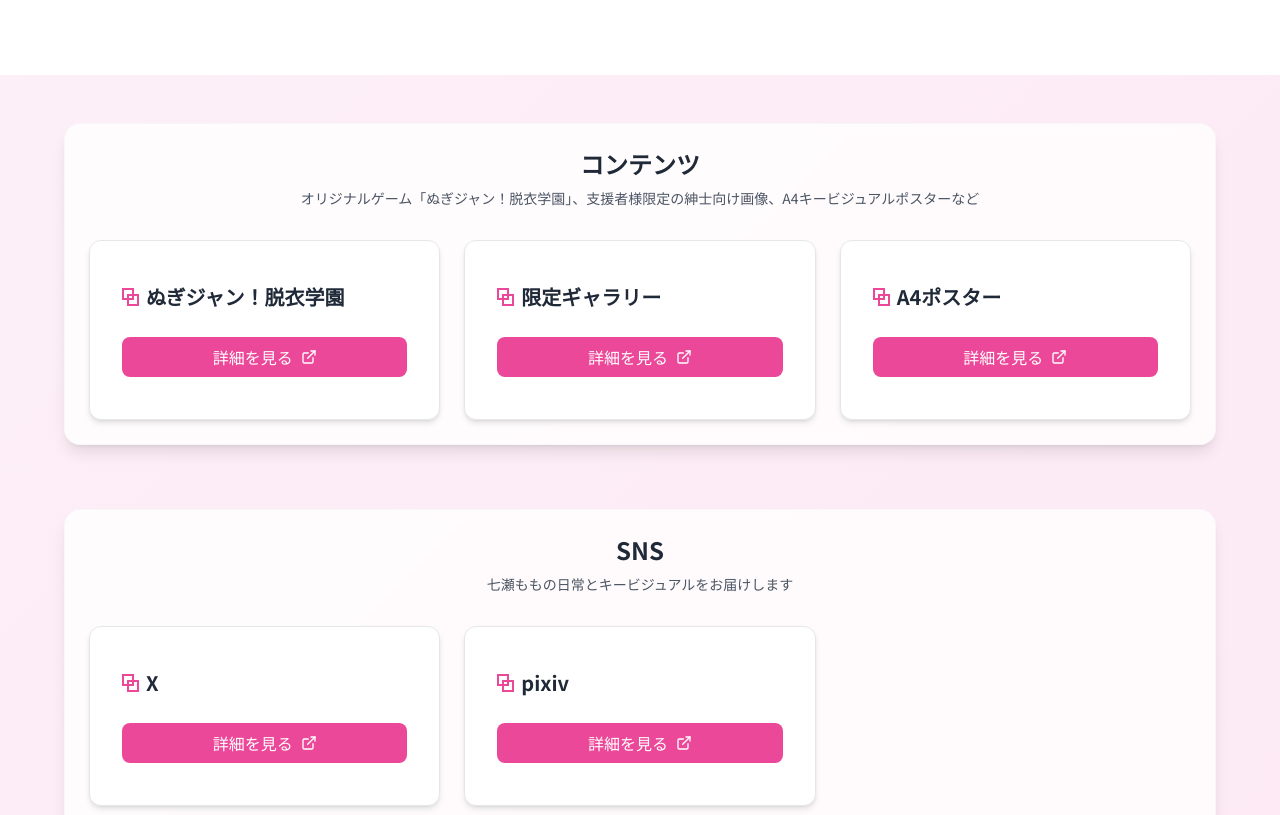
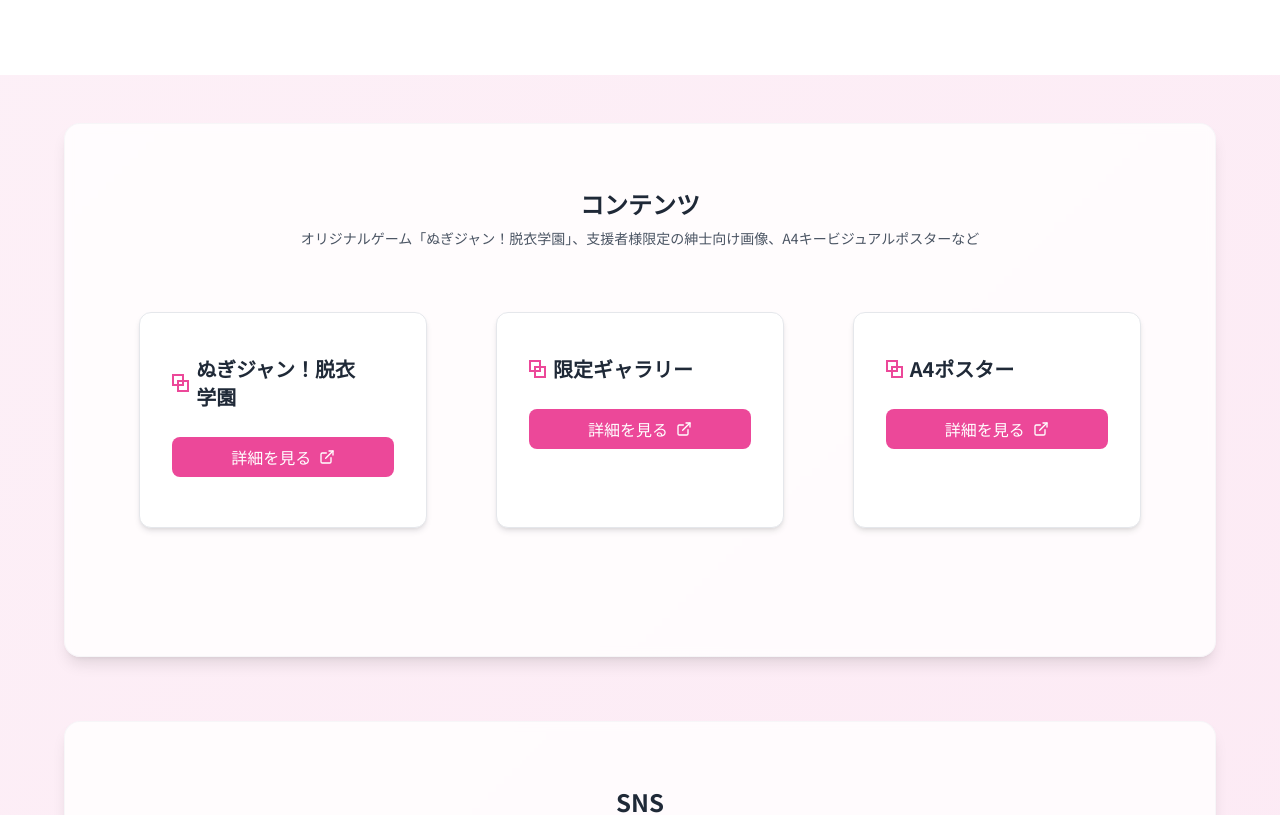
Before and after one commit to ma0lab/mewl, a React (Vite) app: page / in a window 1280 px wide. Shown: the part 800-1615 px from the top of the page. Built offline with nearby package versions, Linux system fonts and the light colour scheme.

Commit message:
feat: LinkCardコンポーネントのスタイルを調整し、カテゴリセクションの間隔を改善しました。また、カテゴリタイトルのマージンを変更しました。

```diff
--- a/src/components/LinkGrid.jsx
+++ b/src/components/LinkGrid.jsx
@@ -37,7 +37,7 @@ const LinkGrid = ({ links }) => {
           return (
             <section key={category} id={category} className="scroll-mt-20">
               <div className="category-section">
-                <div className="text-center mb-8">
+                <div className="text-center mb-16 -mt-16">
                   <h2 className="text-2xl font-bold text-gray-800 dark:text-white mb-2">
                     {category}
                   </h2>
@@ -47,7 +47,7 @@ const LinkGrid = ({ links }) => {
                     {category === '公式情報' && 'Mewl Studio公式のプレスリリース・重要なお知らせ'}
                   </p>
                 </div>
-                <div className="grid grid-cols-1 md:grid-cols-2 lg:grid-cols-3 gap-6">
+                <div className="grid grid-cols-1 md:grid-cols-2 lg:grid-cols-3 gap-8 justify-items-center px-8">
                   {categoryLinks.map((link) => (
                     <LinkCard key={link.id} link={link} />
                   ))}
--- a/src/index.css
+++ b/src/index.css
@@ -14,7 +14,7 @@
 
 @layer components {
   .link-card {
-    @apply bg-white dark:bg-gray-800 rounded-xl shadow-md hover:shadow-lg transition-shadow duration-200 border border-gray-200 dark:border-gray-700;
+    @apply bg-white dark:bg-gray-800 rounded-xl shadow-md hover:shadow-lg transition-shadow duration-200 border border-gray-200 dark:border-gray-700 aspect-[4/3] w-72;
   }
 
   .search-input {
@@ -30,7 +30,7 @@
   }
 
   .category-section {
-    @apply bg-white/80 dark:bg-gray-800/80 backdrop-blur-sm rounded-2xl p-6 border border-gray-200/30 dark:border-gray-700/30 shadow-lg;
+    @apply bg-white/80 dark:bg-gray-800/80 backdrop-blur-sm rounded-2xl px-6 py-32 border border-gray-200/30 dark:border-gray-700/30 shadow-lg;
   }
 
   .cute-decoration {
```
